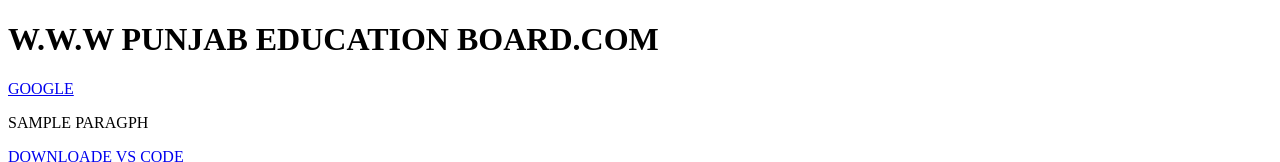
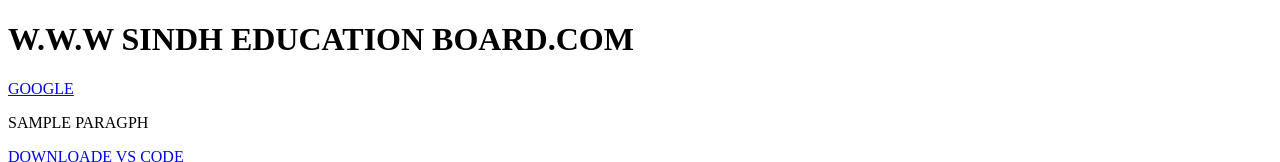
Before and after one commit to MUHAMMADHUNAINNOMAN123/MUHAMMADHUNAINNOMAN2008, a plain HTML site: page index.html in a window 1280 px wide. Shown: the top 162 px of the page. Drawn offline with Linux system fonts and the light colour scheme; grey boxes are pictures that could not be loaded.

Commit message:
board name change to sindh

```diff
--- a/index.html
+++ b/index.html
@@ -1,5 +1,5 @@
 <!DOCTYPE html>
-<h1> W.W.W PUNJAB EDUCATION BOARD.COM</h1>
+<h1> W.W.W SINDH EDUCATION BOARD.COM</h1>
 <html lang="en">
 <head>
     <meta charset="UTF-8">
```
